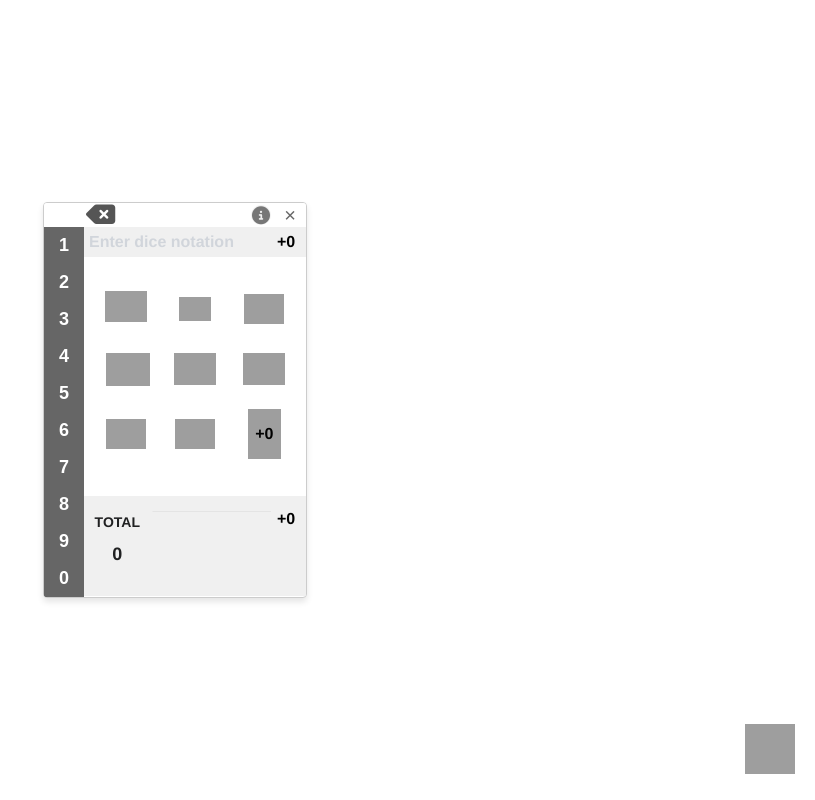
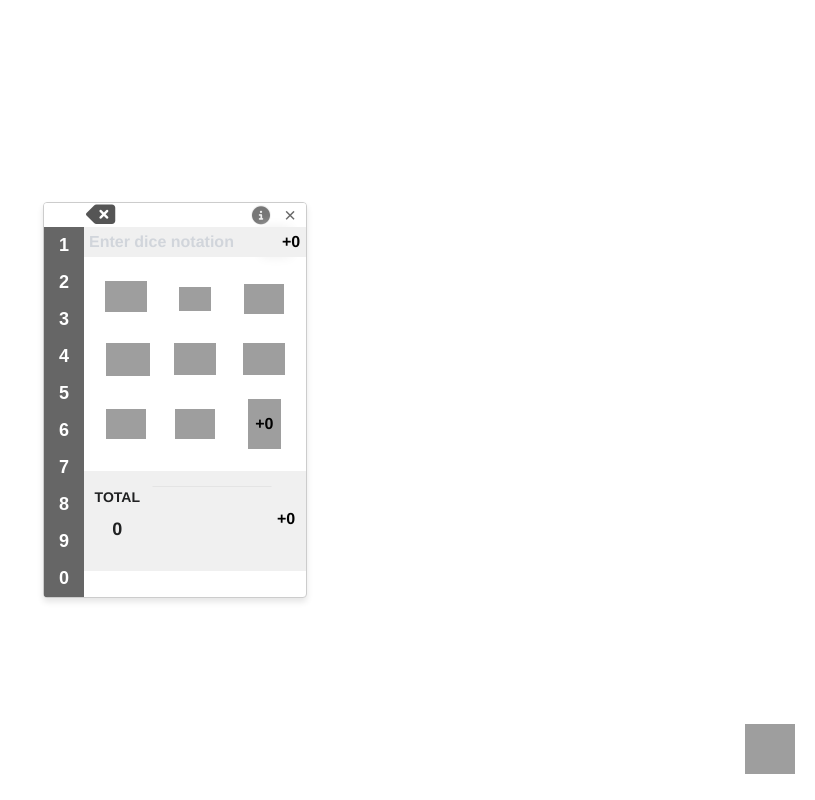
Before and after one commit to MicahFaulkner75/dice-roller, a website built with webpack: page src/index.html in a window 1280 px wide. Both pictures are taken after a click on the picture 1235 px from the left and 748 px from the top of the page. Shown: the whole page, without its empty margins (465-1280 px from the left). Built offline with nearby package versions, Linux system fonts and the light colour scheme; grey boxes are pictures that could not be loaded.

Commit message:
Input bar fixed.

```diff
--- a/src/index.js
+++ b/src/index.js
@@ -25,12 +25,14 @@ import { makeDraggable } from './make-draggable';
 import {
   toggleApplet,
   centerApplet,
-  minimizeApplet
+  minimizeApplet,
+  resetApplet
 } from './core-functions';
 // Import the number buttons functionality
 import { setupNumberButtons } from './number-buttons';
 // Import the help popup functionality
 import { setupHelpPopup } from './help';
+import { initDisplayModule } from './ui/display';
 
 // Add debug border toggle functionality
 function setupDebugMode() {
@@ -47,6 +49,8 @@ function setupDebugMode() {
 
 // Initialize all UI components when the document is ready
 document.addEventListener('DOMContentLoaded', () => {
+    console.log("DOMContentLoaded event fired");
+
     // Initial setup
     setupEventListeners();
     setupDiceInput();
@@ -74,6 +78,12 @@ document.addEventListener('DOMContentLoaded', () => {
     // Make the applet draggable
     const applet = document.getElementById('dice-applet');
     makeDraggable(applet);
+
+    // Reset applet to initial state
+    resetApplet();
+
+    // Initialize display module
+    initDisplayModule(); // Initialize display module with scroll handler
 
     // Log that initialization is complete for testing
     console.log("Dice roller initialized with new applet state management");
--- a/src/styles.css
+++ b/src/styles.css
@@ -79,23 +79,23 @@ body {
 #dice-applet {
    position: fixed;
    width: 264px; /* 224px original width + 40px for number column */
+   max-width: 264px; /* Enforce max width to prevent stretching */
+   box-sizing: border-box; /* Include borders in width calculation */
    height: auto;
    top: 50%;
    left: 50%;
    transform: translate(-50%, -50%);
-   background-color: #ffffff; /* Set background to white */
+   background-color: #ffffff;
    box-shadow: 0px 4px 6px rgba(0, 0, 0, 0.1);
    display: flex;
    flex-direction: column;
-   justify-content: space-between; /* Distribute space evenly */
+   justify-content: space-between;
    z-index: 1000;
    pointer-events: auto;
    border-radius: 4px;
    overflow: hidden;
-   border: 1px solid #ccc; /* Add thin gray outline */
-   /* Safari support */
+   border: 1px solid #ccc;
    -webkit-transform: translate(-50%, -50%);
-   /* Added: Position relative for overlay positioning */
    position: relative;
 }
 
@@ -126,12 +126,15 @@ body {
 }
 
 
-/* Input field styling */
+/* Input row styling */
 .input-row {
    width: 100%;
-   padding: 0 0 5px 0; /* CRITICAL: Maintains spacing to first button row */
+   max-width: 224px; /* Match main content width */
+   padding: 0 0 5px 0;
    position: relative;
    display: flex;
+   overflow: visible;
+   box-sizing: border-box; /* Include padding in size */
 }
 
 
@@ -143,27 +146,35 @@ body {
    height: 30px;
    background-color: #f0f0f0;
    width: 100%;
-   padding-right: 5px;
+   max-width: 224px; /* Explicit max width */
+   padding: 0;
+   overflow: visible;
+   border-radius: 3px;
+   box-sizing: border-box; /* Include padding in size */
 }
 
 /* CRITICAL: Input field must fill width minus modifier space.
    DO NOT CHANGE without considering full layout impact.
    Common regression point - verify width after any related changes. */
 #dice-input {
-   flex: 1;
    height: 30px;
    border: none;
    background-color: #f0f0f0;
    color: #202122;
-   padding: 2px 5px; /* Reduced top/bottom padding from 5px to 2px */
-   line-height: 26px; /* Added to center text vertically */
+   padding: 2px 5px;
+   padding-right: 35px; /* Right padding for modifier */
+   line-height: 26px;
    font-size: 16px;
    font-weight: bold;
    outline: none;
-   overflow-x: auto; /* Enable horizontal scrolling */
-   overflow-y: hidden; /* Prevent vertical scrolling */
+   overflow-x: auto;
+   overflow-y: hidden;
    white-space: nowrap;
-   margin-right: 30px; /* Make space for fixed modifier */
+   width: 100%;
+   max-width: 100%;
+   box-sizing: border-box; /* Include padding in size */
+   flex-shrink: 1; /* Allow shrinking if needed */
+   flex-grow: 0; /* Prevent growing beyond constraints */
 }
 
 /* Hide scrollbar for Chrome, Safari and Opera */
@@ -180,7 +191,7 @@ body {
 /* Input modifier display */
 .input-modifier-display {
    position: absolute;
-   right: 5px;
+   right: 0;
    top: 0;
    width: 30px;
    height: 100%;
@@ -192,7 +203,9 @@ body {
    color: #000000;
    background-color: #f0f0f0;
    user-select: none;
-   z-index: 2;
+   z-index: 1000; /* Increased z-index to ensure it's always on top */
+   pointer-events: none; /* Ensure clicks pass through */
+   box-shadow: -15px 0 12px #f0f0f0; /* Add shadow for better blending */
 }
 
 .input-modifier-display:empty::before {
@@ -657,10 +670,9 @@ body {
 
 /* Add a container for all button rows */
 .button-area {
-   display: flex;
-   flex-direction: column;
-   justify-content: space-evenly; /* Distribute space evenly */
-   padding: 10px 0 15px 0; /* Increased bottom padding to 15px to match top spacing */
+   width: 100%;
+   max-width: 224px;
+   box-sizing: border-box;
 }
 
 /* Color coding for dice results */
@@ -1098,6 +1110,10 @@ body {
   flex: 1;
   display: flex;
   flex-direction: column;
+  width: 224px; /* Exact width */
+  max-width: 224px; /* Hard constraint */
+  box-sizing: border-box; /* Include padding in size */
+  overflow: visible; /* Allow shadows to show */
 }
 
 /* Remove the number-column-header styles since we've removed that element */
@@ -1308,3 +1324,33 @@ body {
     background-color: rgba(0, 0, 0, 0.1);
     border: 1px solid rgba(255, 255, 255, 0.3);
 }
+
+/* Styling for scrollable input */
+#dice-input.scrollable {
+   mask-image: linear-gradient(to right, black 0% 80%, transparent 100%) !important;
+   -webkit-mask-image: linear-gradient(to right, black 0% 80%, transparent 100%) !important;
+}
+
+/* Different scroll position styles */
+#dice-input.scroll-at-start {
+   mask-image: linear-gradient(to right, black 0% 80%, transparent 100%) !important;
+   -webkit-mask-image: linear-gradient(to right, black 0% 80%, transparent 100%) !important;
+}
+
+#dice-input.scroll-middle {
+   mask-image: linear-gradient(to right, transparent 0%, black 10%, black 80%, transparent 100%) !important;
+   -webkit-mask-image: linear-gradient(to right, transparent 0%, black 10%, black 80%, transparent 100%) !important;
+}
+
+#dice-input.scroll-at-end {
+   mask-image: linear-gradient(to right, transparent 0%, black 20% 100%) !important;
+   -webkit-mask-image: linear-gradient(to right, transparent 0%, black 20% 100%) !important;
+}
+
+/* Fix dice-control-table width */
+.dice-control-table {
+   width: 100%;
+   max-width: 224px;
+   table-layout: fixed; /* Force proper table layout */
+   box-sizing: border-box;
+}
--- a/src/ui/display.js
+++ b/src/ui/display.js
@@ -18,6 +18,40 @@
 import { animateNonStandardResult } from '../animations/dice-animations';
 
 /**
+ * Initialize the display module
+ * Sets up event listeners and initializes display elements
+ */
+export function initDisplayModule() {
+  // Set up scroll handling for the dice input
+  const diceInput = document.getElementById('dice-input');
+  if (diceInput) {
+    // Add scroll event listener
+    diceInput.addEventListener('scroll', handleInputScroll);
+    console.log('Initialized dice input scroll handler');
+  }
+}
+
+/**
+ * Handle scroll events in the dice input
+ * Updates the visual indication based on scroll position
+ * @param {Event} event - The scroll event
+ */
+function handleInputScroll(event) {
+  const diceInput = event.target;
+
+  // Calculate if we're at the start, middle or end of scrolling
+  const atStart = diceInput.scrollLeft < 10;
+  const atEnd = Math.abs(diceInput.scrollWidth - diceInput.clientWidth - diceInput.scrollLeft) < 10;
+
+  // Update classes based on scroll position
+  diceInput.classList.toggle('scroll-at-start', atStart);
+  diceInput.classList.toggle('scroll-at-end', atEnd);
+  diceInput.classList.toggle('scroll-middle', !atStart && !atEnd);
+
+  console.log(`Input scroll position: ${atStart ? 'start' : (atEnd ? 'end' : 'middle')}`);
+}
+
+/**
  * Update the input display and modifier areas
  * @param {Object} displayData - Object containing display information
  * @param {Array} displayData.selectedDice - Currently selected dice
@@ -29,6 +63,9 @@ export function updateDisplay({ selectedDice, modifier, isPercentile }) {
   const modifierOverlay = document.getElementById('modifier-overlay');
   const inputModifierDisplay = document.querySelector('.input-modifier-display');
   const extractedResultsModifier = document.getElementById('extracted-results-modifier');
+
+  // Store original width to detect expansion
+  const originalWidth = diceInput ? diceInput.offsetWidth : 0;
 
   // Update input area
   if (diceInput) {
@@ -49,15 +86,41 @@ export function updateDisplay({ selectedDice, modifier, isPercentile }) {
         return aValue - bValue;
       });
 
-      // Create colored spans for each die group
+      // Use innerHTML method which preserves layout constraints better
       const parts = [];
       sortedDice.forEach((die, index) => {
         if (index > 0) parts.push(' + ');
         parts.push(`<span class="${die}-result">${diceCounts[die]}${die}</span>`);
       });
       diceInput.innerHTML = parts.join('');
+
+      // Reset scroll position to the start (left)
+      diceInput.scrollLeft = 0;
+
+      // Force width to remain consistent
+      if (diceInput.offsetWidth > originalWidth) {
+        diceInput.style.width = originalWidth + 'px';
+      }
+
+      // Add scroll indicator class if content is scrollable
+      if (diceInput.scrollWidth > diceInput.clientWidth) {
+        diceInput.classList.add('scrollable');
+        diceInput.classList.add('scroll-at-start');
+        diceInput.classList.remove('scroll-at-end');
+        diceInput.classList.remove('scroll-middle');
+      } else {
+        diceInput.classList.remove('scrollable');
+        diceInput.classList.remove('scroll-at-start');
+        diceInput.classList.remove('scroll-at-end');
+        diceInput.classList.remove('scroll-middle');
+      }
     } else {
       diceInput.innerHTML = '';
+      // Remove all scroll classes when empty
+      diceInput.classList.remove('scrollable');
+      diceInput.classList.remove('scroll-at-start');
+      diceInput.classList.remove('scroll-at-end');
+      diceInput.classList.remove('scroll-middle');
     }
   }
 
```
